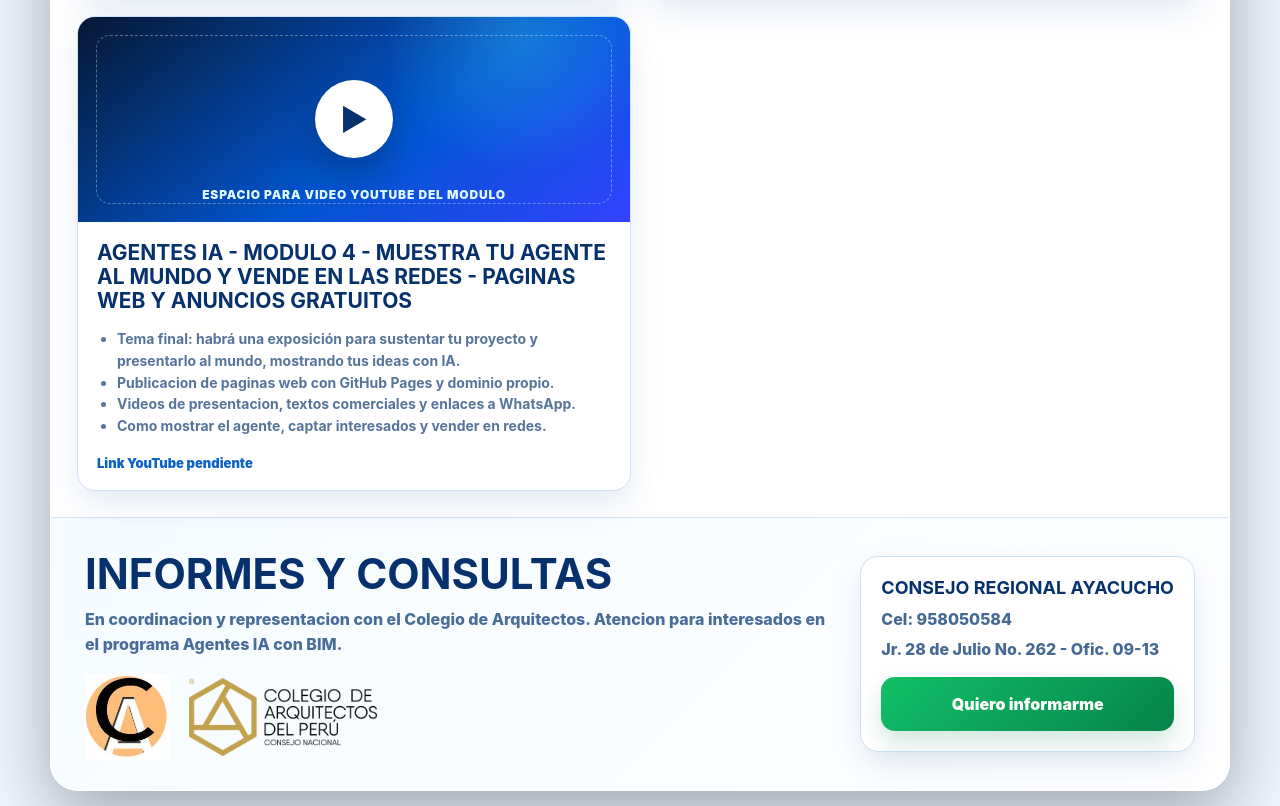
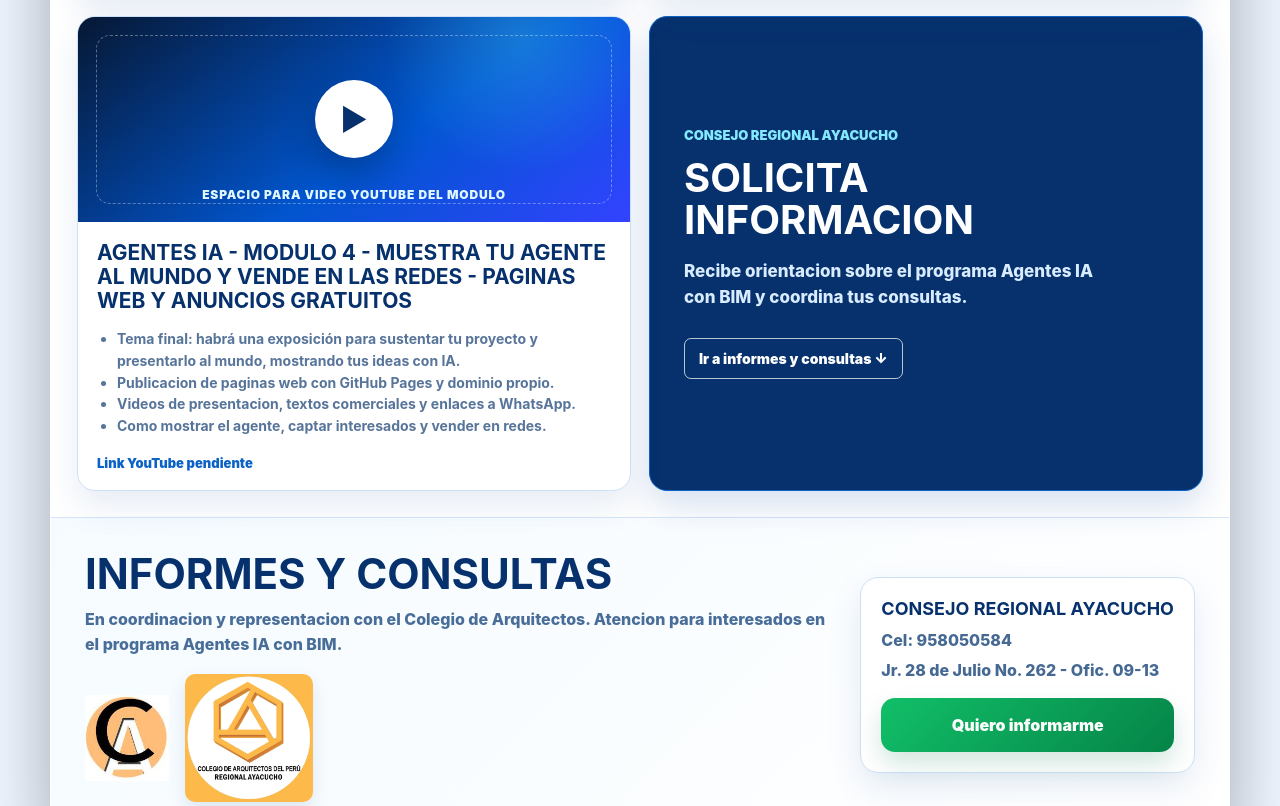
Before and after one commit to conjuntoarquitec-collab/conjunto-arquitectura, a plain HTML site: page index.html in a window 1280 px wide. Shown: the part 2788-3594 px from the top of the page. Drawn offline with Linux system fonts and the light colour scheme; no server answers.

Commit message:
Mejorar CTA de informes y logo regional

```diff
--- a/index.html
+++ b/index.html
@@ -395,7 +395,7 @@
     .video-slot--ready .play-mark{transform:scale(1.05);box-shadow:0 16px 38px rgba(0,0,0,.45)}
     .video-slot--ready .video-note{left:14px;right:14px;bottom:14px;padding:9px 12px;border:1px solid rgba(255,255,255,.38);border-radius:7px;background:rgba(3,12,31,.66);text-shadow:0 1px 3px rgba(0,0,0,.8)}
     .video-slot--ready:focus-visible{outline:3px solid #fff;outline-offset:-6px}
-    .youtube-external-link{position:absolute;top:14px;right:14px;z-index:4;display:inline-flex;align-items:center;gap:7px;padding:8px 11px;border:1px solid rgba(255,255,255,.68);border-radius:7px;color:#fff;background:rgba(3,12,31,.82);font-size:12px;font-weight:950;line-height:1;text-decoration:none;box-shadow:0 8px 20px rgba(0,0,0,.25)}
+    .youtube-external-link{position:absolute;top:12px;right:12px;z-index:4;display:inline-flex;align-items:center;gap:8px;padding:12px 16px;border:1px solid rgba(255,255,255,.78);border-radius:8px;color:#fff;background:rgba(3,12,31,.88);font-size:14px;font-weight:950;line-height:1;text-decoration:none;box-shadow:0 10px 24px rgba(0,0,0,.34)}
     .youtube-external-link:hover,.youtube-external-link:focus-visible{background:#d91f26;color:#fff;outline:2px solid #fff;outline-offset:2px}
 
 
@@ -421,6 +421,15 @@
 
     .logos{display:flex;align-items:center;gap:16px;margin-top:18px;flex-wrap:wrap}
     .logos img{max-width:220px;max-height:86px;object-fit:contain}
+    .logos .logo-regional{width:128px;height:128px;max-width:128px;max-height:128px;border-radius:10px;background:#fff;box-shadow:0 8px 18px rgba(0,70,160,.12)}
+
+    .inquiry-cta{display:flex;min-height:430px;flex-direction:column;align-items:flex-start;justify-content:center;padding:34px;border:1px solid #0b62c7;border-radius:18px;color:#fff;background:#06316d;box-shadow:0 15px 34px rgba(0,70,160,.16);text-decoration:none;transition:transform .2s ease,box-shadow .2s ease}
+    .inquiry-cta:hover,.inquiry-cta:focus-visible{transform:translateY(-3px);box-shadow:0 20px 42px rgba(0,70,160,.26);outline:3px solid #55e6ff;outline-offset:3px}
+    .inquiry-cta__eyebrow{margin:0 0 14px;color:#83e9ff;font-size:13px;font-weight:950;text-transform:uppercase}
+    .inquiry-cta strong{display:block;font-size:40px;line-height:1.05;text-transform:uppercase}
+    .inquiry-cta p{max-width:430px;margin:18px 0 0;color:#d9ecff;font-size:17px;line-height:1.5;font-weight:760}
+    .inquiry-cta__action{display:inline-flex;margin-top:28px;padding:11px 14px;border:1px solid rgba(255,255,255,.72);border-radius:7px;color:#fff;font-size:14px;font-weight:950}
+
 
     .contact-card{min-width:320px;padding:20px;border:1px solid #cde0f8;border-radius:18px;background:white;box-shadow:0 14px 34px rgba(0,70,160,.10)}
     .contact-card strong{display:block;color:#06316d;font-size:18px;line-height:1.25;text-transform:uppercase}
@@ -516,13 +525,19 @@
           <article class="module"><div class="video-slot" data-youtube=""><div class="play-mark">▶</div><div class="video-note">Espacio para video YouTube del modulo</div></div><div class="module-body"><h3>Agentes IA - Modulo 2 - Datos en BIM + Speckle + Power BI</h3><ul><li>Preparacion de informacion BIM para lectura y analisis.</li><li>Interoperabilidad con Speckle y flujos colaborativos.</li><li>Indicadores y tableros con Power BI para tomar decisiones.</li></ul><div class="youtube-link">Link YouTube pendiente</div></div></article>
           <article class="module"><div class="video-slot" data-youtube=""><div class="play-mark">▶</div><div class="video-note">Espacio para video YouTube del modulo</div></div><div class="module-body"><h3>Agentes IA - Modulo 3 - Presentaciones y datos en oficinas</h3><ul><li><strong>Para evaluadores:</strong> automatizar informes, datos y gesti&oacute;n de informaci&oacute;n.</li><li>Obtenci&oacute;n de datos para todo tipo de profesi&oacute;n y dominio de Excel automatizado con IA.</li><li>Aplicaciones para restauradores y m&aacute;s especialidades.</li><li>Ordenar informacion tecnica para equipos, clientes y oficinas.</li><li>Presentaciones, reportes y respuestas asistidas por IA.</li><li>Gestion de conocimiento para procesos BIM repetibles.</li></ul><div class="youtube-link">Link YouTube pendiente</div></div></article>
           <article class="module"><div class="video-slot" data-youtube=""><div class="play-mark">▶</div><div class="video-note">Espacio para video YouTube del modulo</div></div><div class="module-body"><h3>Agentes IA - Modulo 4 - Muestra tu agente al mundo y vende en las redes - Paginas web y anuncios gratuitos</h3><ul><li><strong>Tema final:</strong> habr&aacute; una exposici&oacute;n para sustentar tu proyecto y presentarlo al mundo, mostrando tus ideas con IA.</li><li>Publicacion de paginas web con GitHub Pages y dominio propio.</li><li>Videos de presentacion, textos comerciales y enlaces a WhatsApp.</li><li>Como mostrar el agente, captar interesados y vender en redes.</li></ul><div class="youtube-link">Link YouTube pendiente</div></div></article>
+          <a class="inquiry-cta" href="#informes" aria-label="Solicita informacion: ir a Informes y consultas">
+            <span class="inquiry-cta__eyebrow">Consejo Regional Ayacucho</span>
+            <strong>Solicita informacion</strong>
+            <p>Recibe orientacion sobre el programa Agentes IA con BIM y coordina tus consultas.</p>
+            <span class="inquiry-cta__action">Ir a informes y consultas &#8595;</span>
+          </a>
         </div>
 
         <div class="info-band" id="informes">
           <div>
             <h2>Informes y consultas</h2>
             <p>En coordinacion y representacion con el Colegio de Arquitectos. Atencion para interesados en el programa Agentes IA con BIM.</p>
-            <div class="logos"><img src="assets/img/logo-ca.jpg" alt="Logo CA Conjunto IA BIM" /><img src="assets/img/logo-colegio-arquitectos.png" alt="Logo Colegio de Arquitectos" /></div>
+            <div class="logos"><img src="assets/img/logo-ca.jpg" alt="Logo CA Conjunto IA BIM" /><img class="logo-regional" src="assets/img/logo-colegio-regional-ayacucho.jpg" alt="Logo Colegio de Arquitectos Regional Ayacucho" /></div>
           </div>
           <div class="contact-card">
             <strong>Consejo Regional Ayacucho</strong>
```
Also changed, not shown: assets/img/logo-colegio-regional-ayacucho.jpg (added).
